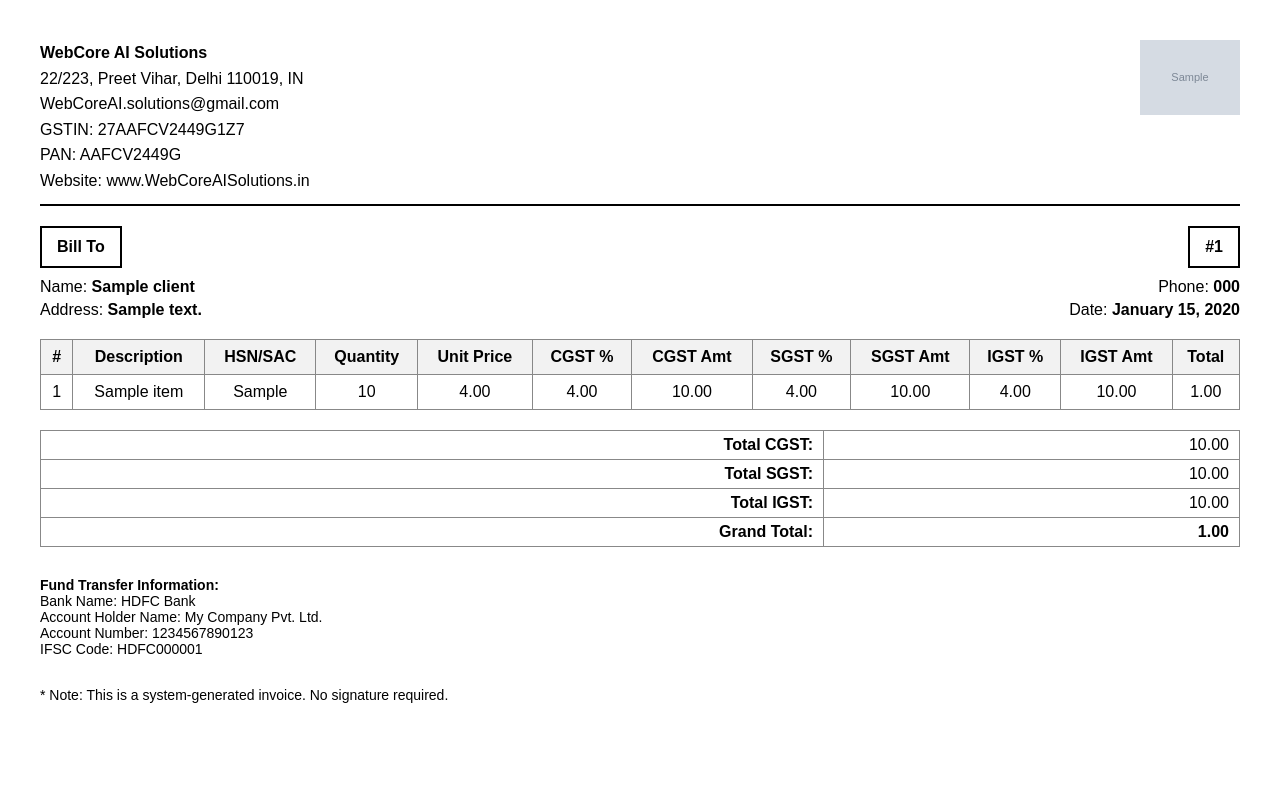
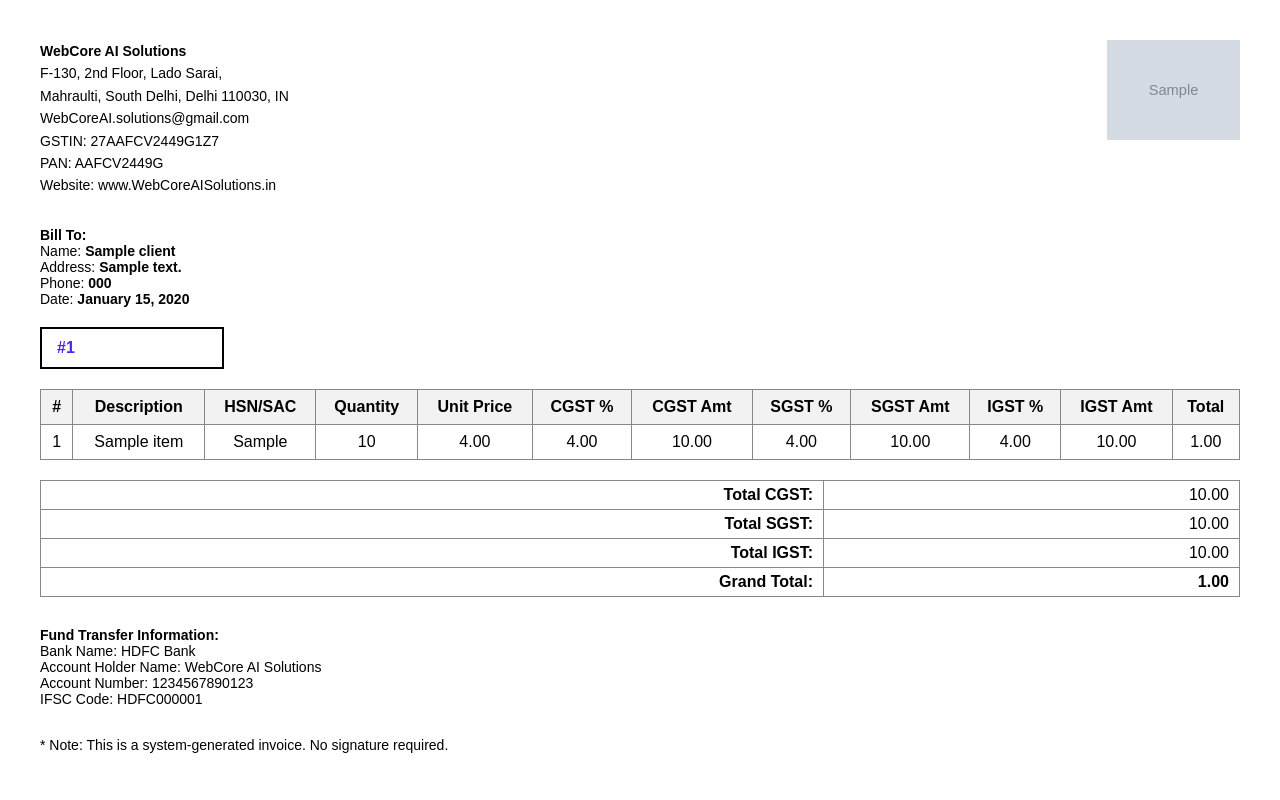
Before and after one commit to indersingh13aug/wcs-backend, a Python web app: template app/templates/gst_invoice_template2.html in a window 1280 px wide. Run offline with Jinja, Linux system fonts and the light colour scheme; the template is opened without the code that fills it: most values are stand-ins (such as "Sample title", 1, 10 or a date in 2020); grey boxes marked "Sample" are stand-in pictures.

Commit message:
Completed Report UI

```diff
--- a/app/templates/gst_invoice_template2.html
+++ b/app/templates/gst_invoice_template2.html
@@ -10,7 +10,9 @@
       margin: 40px;
     }
 
-    .header, .row, .footer {
+    .header,
+    .row,
+    .footer {
       display: flex;
       justify-content: space-between;
       align-items: flex-start;
@@ -22,15 +24,19 @@
     }
 
     .company-details {
-      line-height: 1.6;
+      flex: 1;
+      font-size: 14px;
+      line-height: 1.5;
     }
 
     .logo {
-      width: 100px;
-      height: auto;
+      height: 100px;
+      /* fixed logo height */
+      object-fit: contain;
     }
 
-    .bill-box, .invoice-box {
+    .bill-box,
+    .invoice-box {
       border: 2px solid #000;
       padding: 10px 15px;
       font-weight: bold;
@@ -43,7 +49,8 @@
       margin-top: 20px;
     }
 
-    th, td {
+    th,
+    td {
       border: 1px solid #888;
       padding: 8px;
       text-align: center;
@@ -57,6 +64,16 @@
       margin-top: 20px;
       width: 100%;
     }
+    .invoice_number {
+      border: 2px solid #000;
+      padding: 10px 15px;
+      font-weight: bold;
+      font-size: 16px;
+      width: 150px;
+      margin-top: 20px;
+      color: #4f23ec;
+
+    }
 
     .totals td {
       text-align: right;
@@ -68,7 +85,8 @@
       font-weight: bold;
     }
 
-    .bank-info, .footer-note {
+    .bank-info,
+    .footer-note {
       margin-top: 30px;
       font-size: 14px;
     }
@@ -78,34 +96,33 @@
 <body>
 
   <!-- Header: Company Info and Logo -->
-  <div class="header">
-    <div class="company-details">
+<div style="width: 100%; display: table; table-layout: fixed;">
+  <div style="display: table-cell; width: 70%; vertical-align: top; font-size: 14px; line-height: 1.6;">
     <strong>WebCore AI Solutions</strong><br />
-      22/223, Preet Vihar, Delhi 110019, IN<br />
+    F-130, 2nd Floor, Lado Sarai,<br />
+    Mahraulti, South Delhi, Delhi 110030, IN<br />
     WebCoreAI.solutions@gmail.com<br />
     GSTIN: 27AAFCV2449G1Z7<br />
     PAN: AAFCV2449G<br />
     Website: www.WebCoreAISolutions.in
   </div>
-    <div>
-      <img src="{{ logo_path }}" alt="Company Logo" class="logo" />
+  <div style="display: table-cell; width: 30%; text-align: right; vertical-align: top;">
+    <img src="{{ logo_path }}" alt="Company Logo" style="height: 100px;" />
   </div>
 </div>
 
-  <!-- Invoice Meta -->
-  <div class="row" style="margin-top: 20px;">
-    <div class="bill-box">Bill To</div>
-    <div class="invoice-box">#{{ invoice["invoice_number"] }}</div>
+<!-- Row 1: Bill To and Invoice Number -->
+
+ <div class="bank-info">
+    <strong>Bill To:</strong><br />
+    Name: <strong>{{ client["name"] }}</strong><br />
+    Address: <strong>{{ client["address"] }}</strong><br />
+    Phone: <strong>{{ client["phone"] }}</strong><br />
+    Date: <strong>{{ invoice["billing_date"].strftime('%B %d, %Y') }}</strong>
   </div>
 
-  <div class="row" style="margin-top: 10px;">
-    <div>Name: <strong>{{ client["name"] }}</strong></div>
-    <div>Phone: <strong>{{ client["phone"] }}</strong></div>
-  </div>
-
-  <div class="row" style="margin-top: 5px;">
-    <div>Address: <strong>{{ client["address"] }}</strong></div>
-    <div>Date: <strong>{{ invoice["billing_date"].strftime('%B %d, %Y') }}</strong></div>
+  <div class="invoice_number">
+    #{{ invoice["invoice_number"] }}
   </div>
 
   <!-- Item Table -->
@@ -170,7 +187,7 @@
   <div class="bank-info">
     <strong>Fund Transfer Information:</strong><br />
     Bank Name: HDFC Bank<br />
-    Account Holder Name: My Company Pvt. Ltd.<br />
+    Account Holder Name: WebCore AI Solutions<br />
     Account Number: 1234567890123<br />
     IFSC Code: HDFC000001
   </div>
```
Also changed, not shown: app/seed.py (+5 -5 lines), app/utils/pdf_generator.py (+20 -1 lines), app/erp.db, 1 other file. Lines whose indentation alone changed are shown as unchanged.
